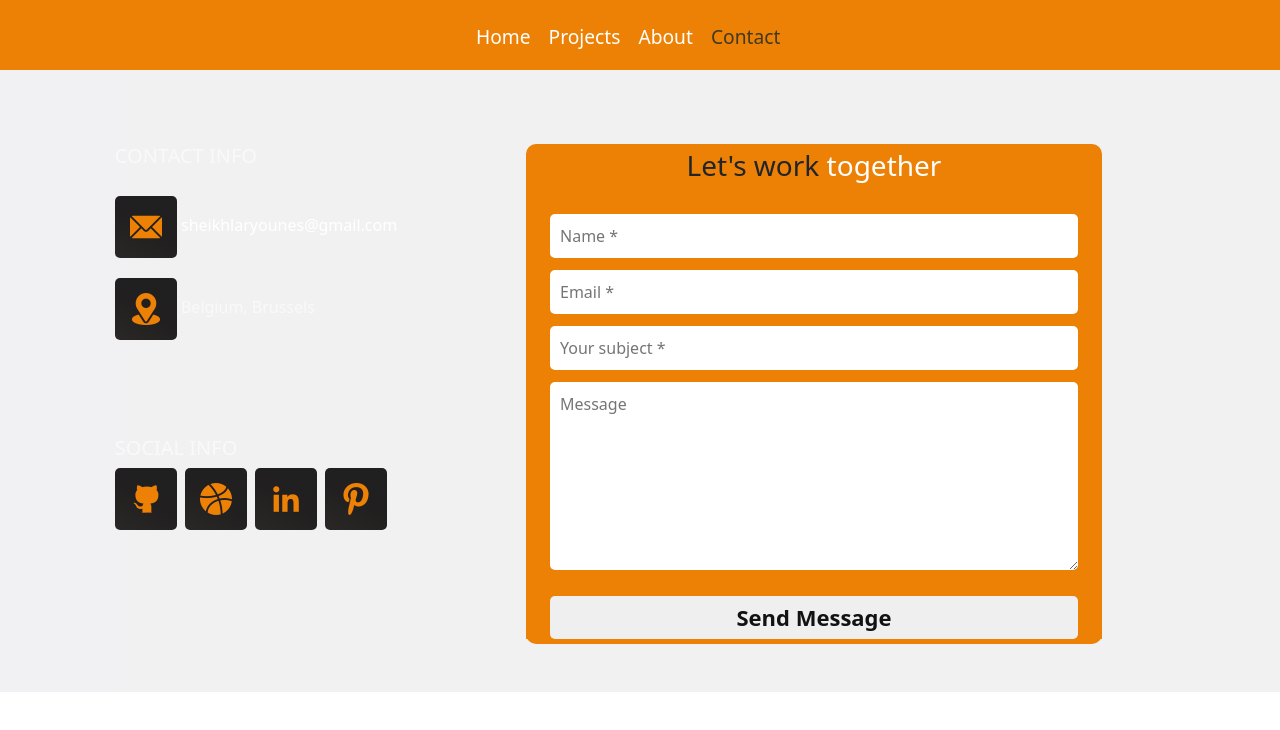
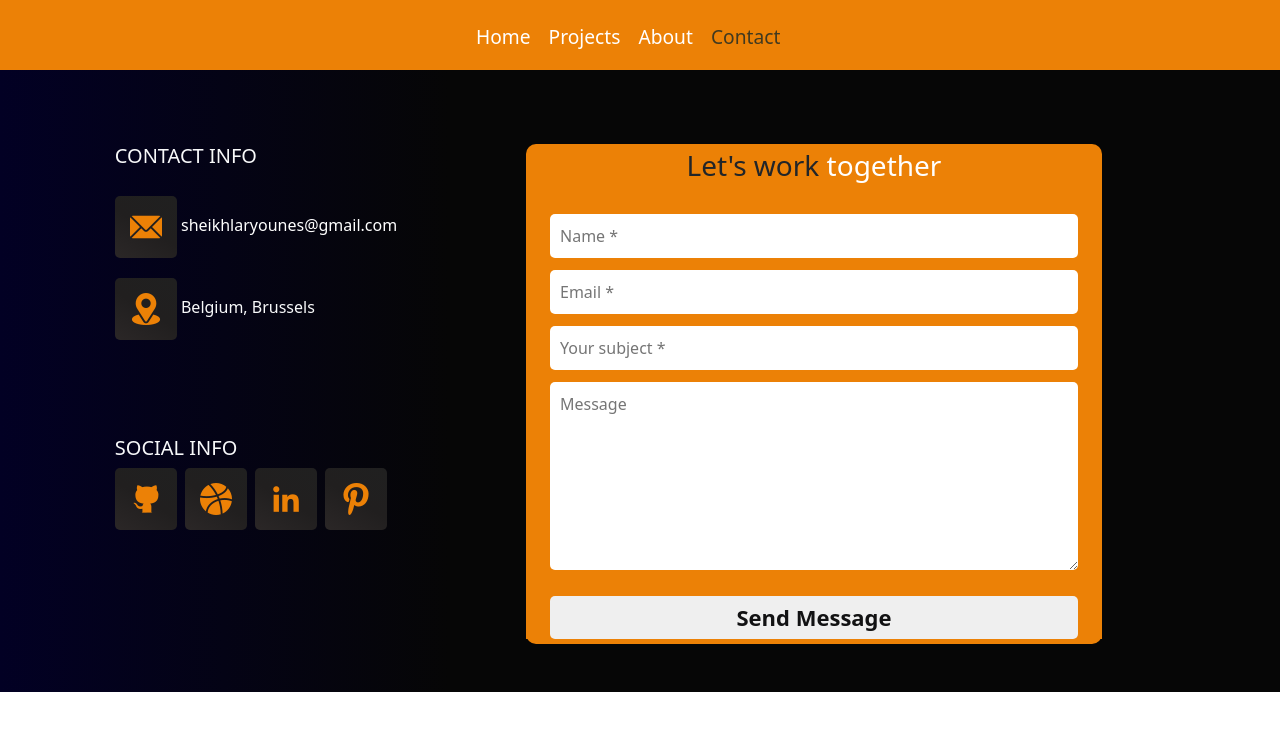
Before and after one commit to Younes-sh/portfolio, a React (Create React App) app in the folder portfolio/: page /contact in a window 1280 px wide. Shown: the top 730 px of the page. Built offline with nearby package versions, Linux system fonts and the light colour scheme; no server answers.

Commit message:
Edite Contact page

```diff
--- a/portfolio/src/Pages/Contact/style.css
+++ b/portfolio/src/Pages/Contact/style.css
@@ -1,8 +1,6 @@
 .Contact {
-    background-color: #fffffff1;
-    width: 100%;
-    height: 100vh;
-
+  width: 100%;
+  height: 100vh;
 }
 @media screen and (max-width:1400px) {
     .Contact {
```
